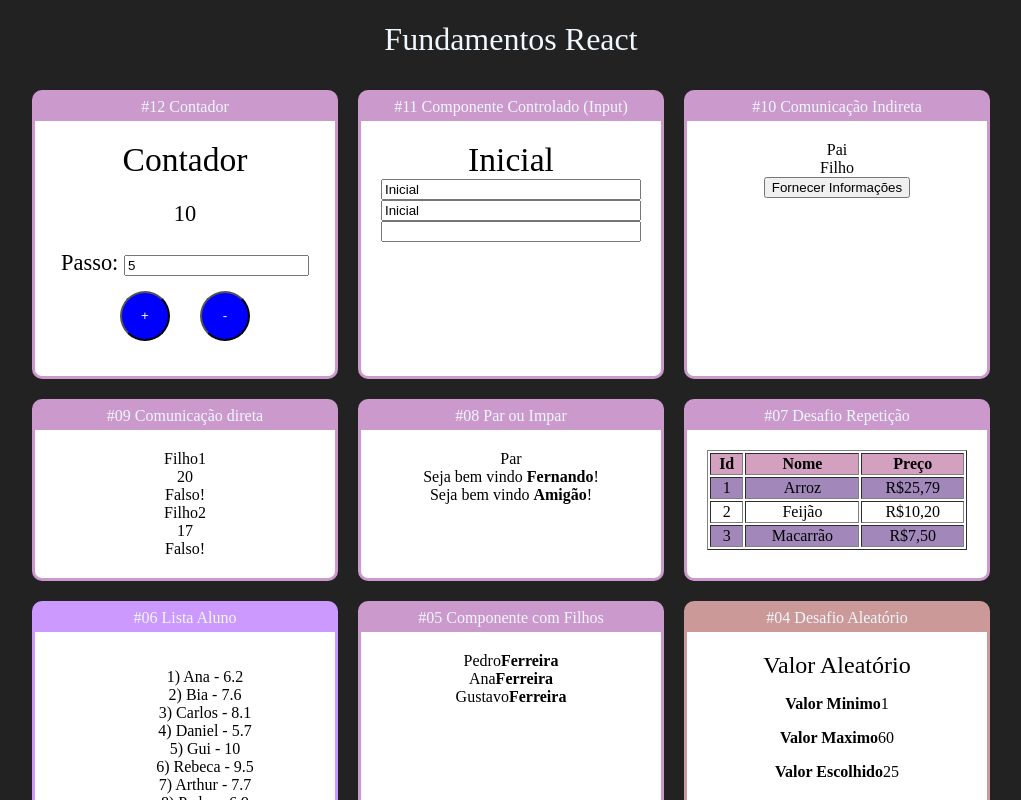
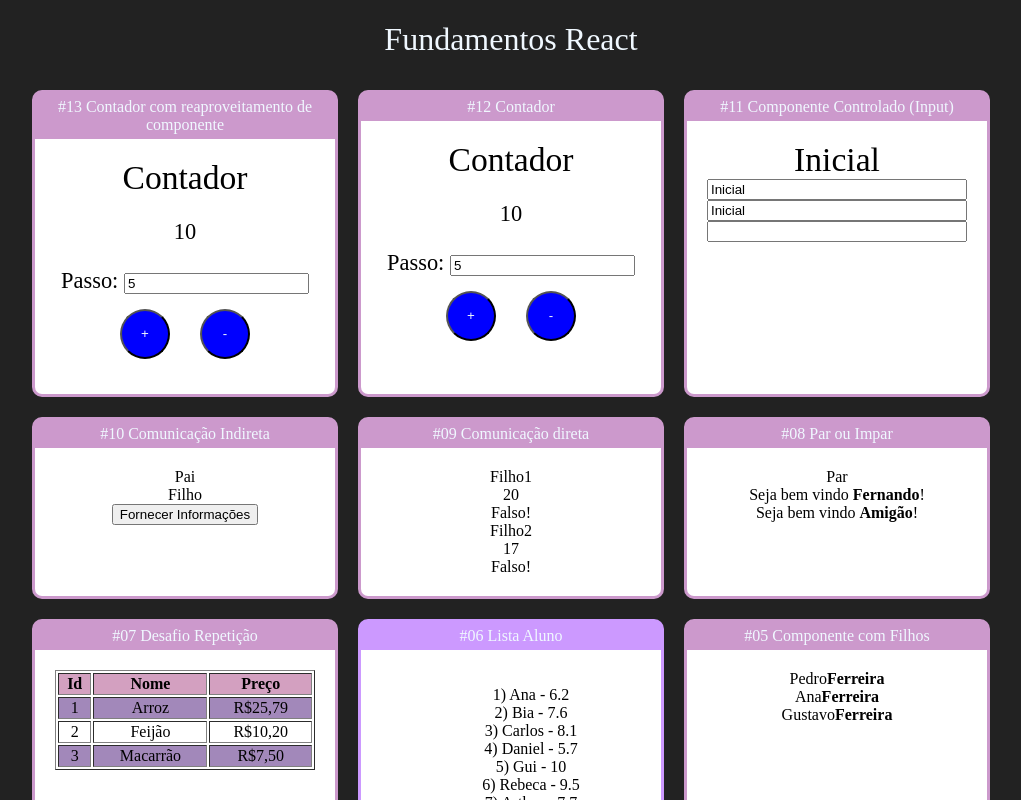
Before and after one commit to fernandoap46/ProjetoReactRedux, a React (Create React App) app in the folder fundamentos-react/: page / in a window 1280 px wide. Shown: the top 800 px of the page, without its empty margins (129-1150 px from the left). Built offline with nearby package versions, Linux system fonts and the light colour scheme.

Commit message:
componentes com mas de uma propriedade

```diff
--- a/fundamentos-react/src/App.jsx
+++ b/fundamentos-react/src/App.jsx
@@ -1,6 +1,7 @@
 import './App.css'
 import React from "react";
 
+import ContadorB from './components/contador/ContadorB';
 import Contador from './components/contador/Contador';
 import Input from './components/formulario/Input';
 import IndiretaPai from './components/comunicacao/IndiretaPai';
@@ -24,6 +25,10 @@ export default function App(props) {
         <div className="App">
             <h1>Fundamentos React</h1>
             <div className="Cards">
+                <Card titulo="#13 Contador com reaproveitamento de componente" color="#CC99CC">
+                    <ContadorB numeroInicial={10}/>
+                </Card>
+
                 <Card titulo="#12 Contador" color="#CC99CC">
                     <Contador numeroInicial={10}></Contador>
                 </Card>
--- /dev/null
+++ b/fundamentos-react/src/components/contador/Botoes.jsx
@@ -0,0 +1,10 @@
+import React from "react";
+
+export default function Botoes (props) {
+    return(
+       <div>
+        <button onClick={props.setInc}>+</button>
+        <button onClick={props.setDec}>-</button>
+       </div>
+    )
+}
--- /dev/null
+++ b/fundamentos-react/src/components/contador/ContadorB.jsx
@@ -0,0 +1,54 @@
+import './Contador.css'
+import React from "react";
+
+import Display from './Display';
+import Botoes from './Botoes';
+import PassoForm from './PassoForm';
+
+class ContadorB extends React.Component{
+
+    state={
+        numero: this.props.numeroInicial || 0,
+        passo: this.props.passoInicial || 5,
+    };
+
+    // constructor(props){
+    //     super(props)
+    //     this.inc=this.inc.bind(this)
+    // }
+
+    inc=()=>{
+        this.setState({
+            numero: this.state.numero + this.state.passo,
+        });
+    }
+
+    dec=()=>{
+        this.setState({
+            numero: this.state.numero - this.state.passo
+        });
+    }
+
+    setPasso = (novoPasso) => {
+        this.setState({
+            passo: novoPasso,
+        });
+    }
+
+    render(){
+        return(
+            <div className='Contador'>
+                <h2>Contador</h2>
+                {/* this. aponta par estância atual, o acesso será atraves do props,
+                 ou seja as propriedades desta stância é numeroInicial*/}
+                <Display numero={this.state.numero}/>
+                <PassoForm passo={this.state.passo} setPasso={this.setPasso}/>
+                <Botoes setInc={this.inc} setDec={this.dec}/>
+
+            </div>
+        );
+    }
+
+}
+
+export default ContadorB
--- /dev/null
+++ b/fundamentos-react/src/components/contador/Display.jsx
@@ -0,0 +1,9 @@
+import React from "react";
+
+export default props => {
+    return(
+        <div>
+             <p>{props.numero}</p>
+        </div>
+    )
+}
--- /dev/null
+++ b/fundamentos-react/src/components/contador/PassoForm.jsx
@@ -0,0 +1,15 @@
+import React from "react";
+
+export default function PassoForm(props) {
+    return (
+        <div>
+            <label htmlFor="passoInput">Passo: </label>
+            <input
+                id="passoInput"
+                type="number"
+                value={props.passo}
+                onChange={e => props.setPasso(+ e.target.value)}
+            />
+        </div>
+    );
+};
```
